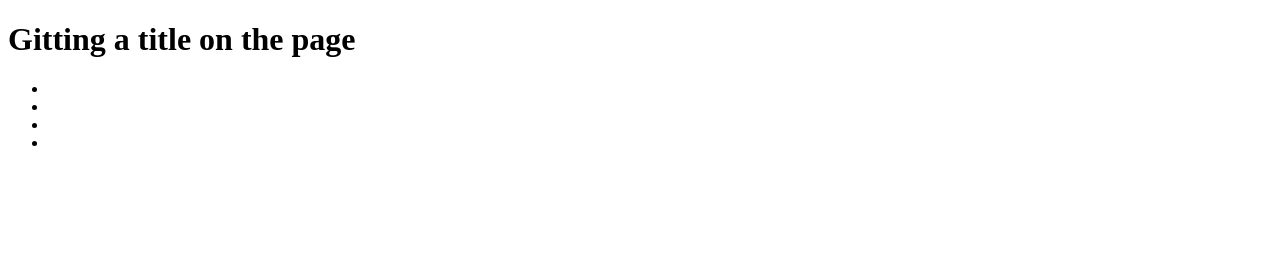
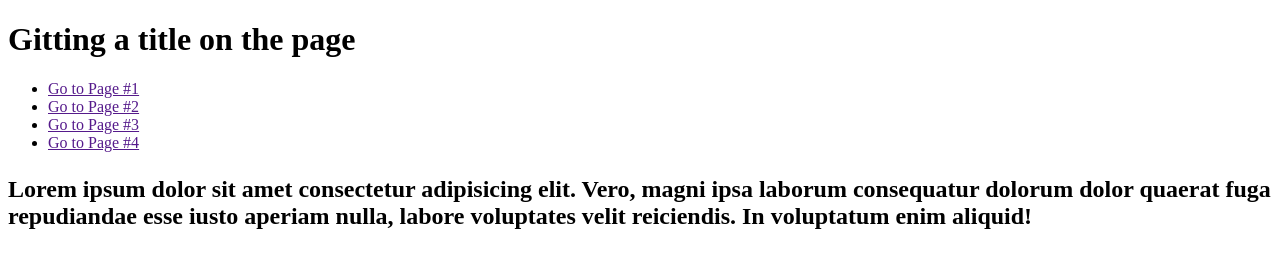
Before and after one commit to DerekNgan/juno-git, a plain HTML site: page index.html in a window 1280 px wide. Drawn offline with Linux system fonts and the light colour scheme.

Commit message:
added main structure

```diff
--- a/index.html
+++ b/index.html
@@ -12,13 +12,21 @@
     <h1>Gitting a title on the page</h1>
     <nav>
         <ul>
-            <li><a href=""></a></li>
-            <li><a href=""></a></li>
-            <li><a href=""></a></li>
-            <li><a href=""></a></li>
+            <li><a href="">Go to Page #1</a></li>
+            <li><a href="">Go to Page #2</a></li>
+            <li><a href="">Go to Page #3</a></li>
+            <li><a href="">Go to Page #4</a></li>
         </ul>
     </nav>
 </header>
 
+<main>
+    <section>
+        <h2>
+            <p>Lorem ipsum dolor sit amet consectetur adipisicing elit. Vero, magni ipsa laborum consequatur dolorum dolor quaerat fuga repudiandae esse iusto aperiam nulla, labore voluptates velit reiciendis. In voluptatum enim aliquid!</p>
+        </h2>
+    </section>
+</main>
+
 </body>
 </html>
```
